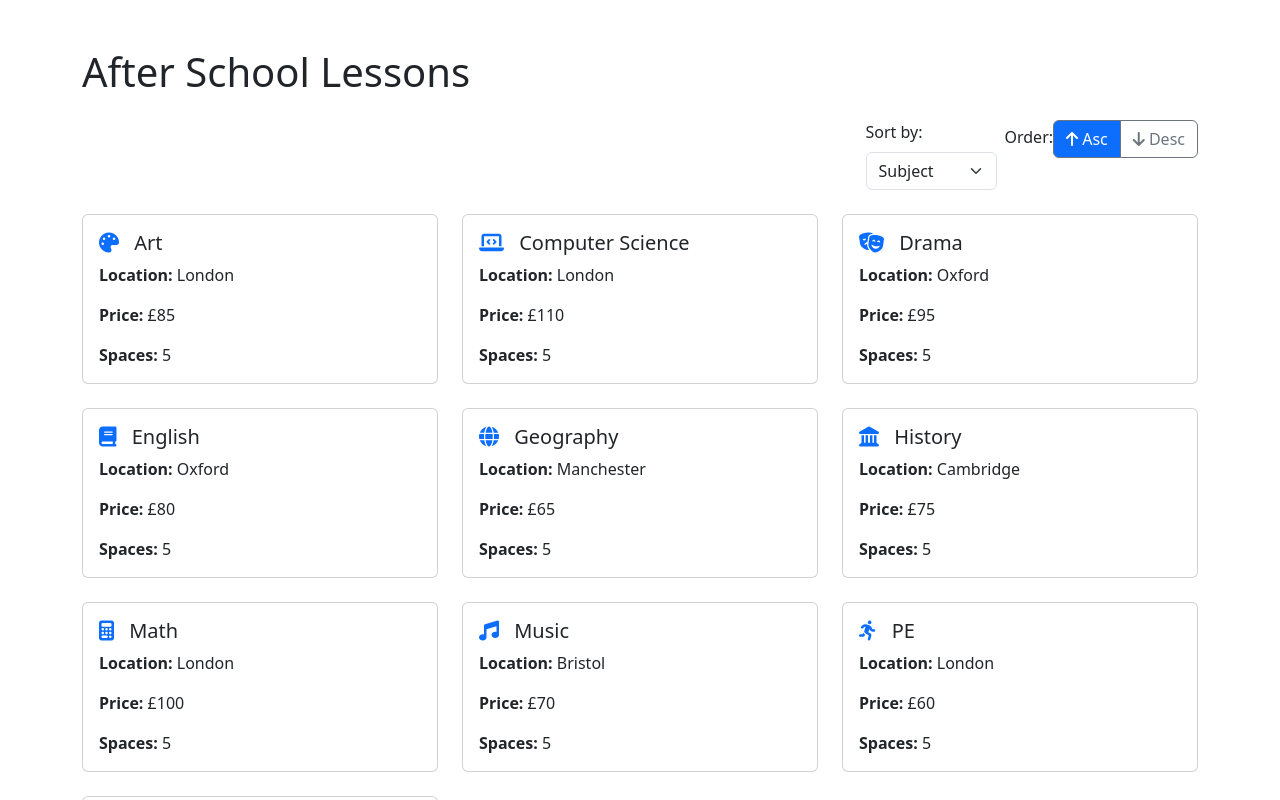
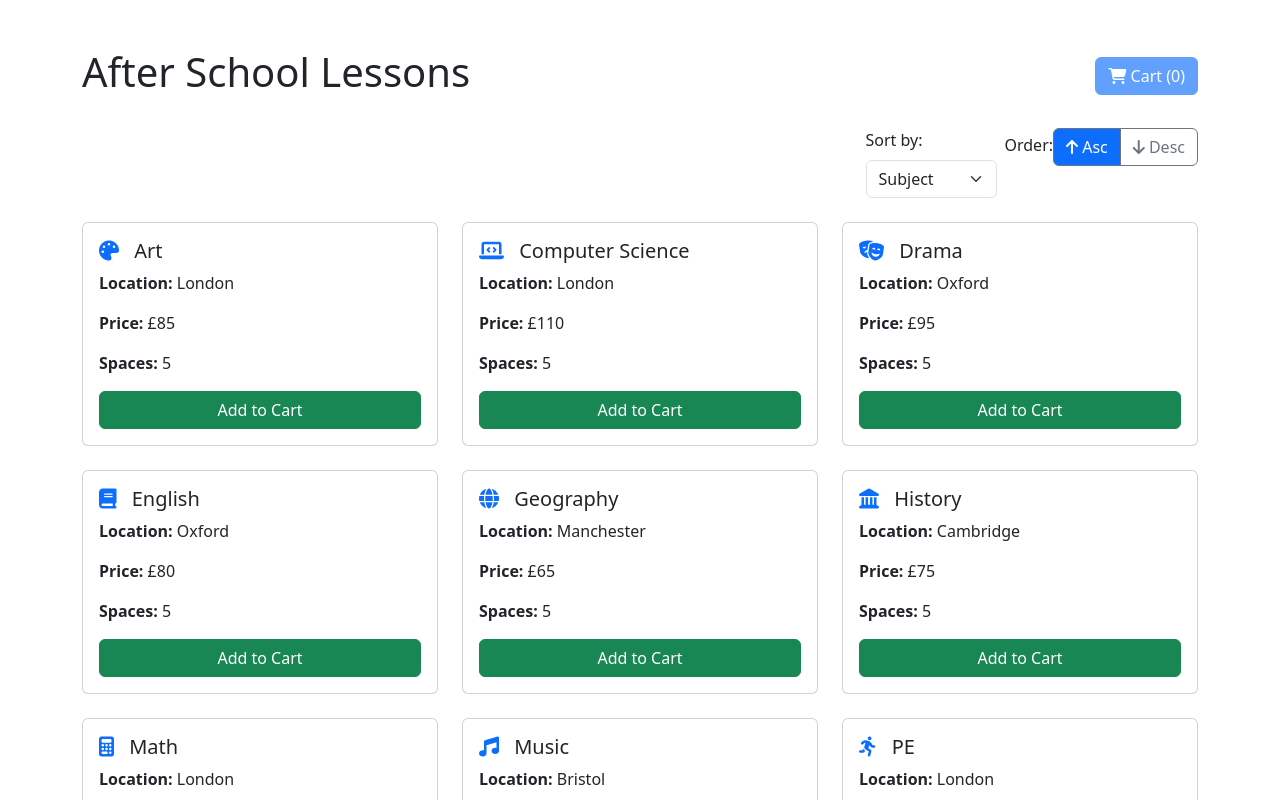
Before and after one commit to PrzemekWasinski/cst3144-frontend, a Vue app: page / in a window 1280 px wide. Shown: the top 800 px of the page. Built offline with nearby package versions, Linux system fonts and the light colour scheme.

Commit message:
Add to cart functionality

```diff
--- a/App.vue
+++ b/App.vue
@@ -15,8 +15,13 @@ const lessons = ref([
     { _id: 10, subject: 'Computer Science', location: 'London', price: 110, spaces: 5, icon: 'fas fa-laptop-code' }
 ]);
 
+const cart = ref([]);
 const sortAttribute = ref('subject');
 const sortOrder = ref('asc');
+
+const cartItemCount = computed(() => {
+    return cart.value.length;
+});
 
 const sortedLessons = computed(() => {
     let tempLessons = [...lessons.value];
@@ -42,12 +47,22 @@ const sortedLessons = computed(() => {
         return 0;
     });
 });
+
+function addToCart(lesson) {
+    if (lesson.spaces > 0) {
+        lesson.spaces--;
+        cart.value.push({ ...lesson });
+    }
+}
 </script>
 
 <template>
     <div id="app-container" class="container mt-5">
-        <header class="mb-4">
+        <header class="d-flex justify-content-between align-items-center mb-4">
             <h1>{{ sitename }}</h1>
+            <button class="btn btn-primary" :disabled="cart.length === 0">
+                <i class="fas fa-shopping-cart"></i> Cart ({{ cartItemCount }})
+            </button>
         </header>
 
         <main>
@@ -87,11 +102,15 @@ const sortedLessons = computed(() => {
             <div class="row">
                 <div v-for="lesson in sortedLessons" :key="lesson._id" class="col-md-4 mb-4">
                     <div class="card h-100">
-                        <div class="card-body">
+                        <div class="card-body d-flex flex-column">
                             <h5 class="card-title"><i :class="lesson.icon"></i> {{ lesson.subject }}</h5>
                             <p class="card-text"><strong>Location:</strong> {{ lesson.location }}</p>
                             <p class="card-text"><strong>Price:</strong> £{{ lesson.price }}</p>
                             <p class="card-text"><strong>Spaces:</strong> {{ lesson.spaces }}</p>
+                            <button class="btn btn-success mt-auto" @click="addToCart(lesson)"
+                                :disabled="lesson.spaces === 0">
+                                {{ lesson.spaces > 0 ? 'Add to Cart' : 'Sold Out' }}
+                            </button>
                         </div>
                     </div>
                 </div>
@@ -119,4 +138,8 @@ const sortedLessons = computed(() => {
     background-color: #0d6efd;
     color: white;
 }
+
+button:disabled {
+    cursor: not-allowed;
+}
 </style>
```
